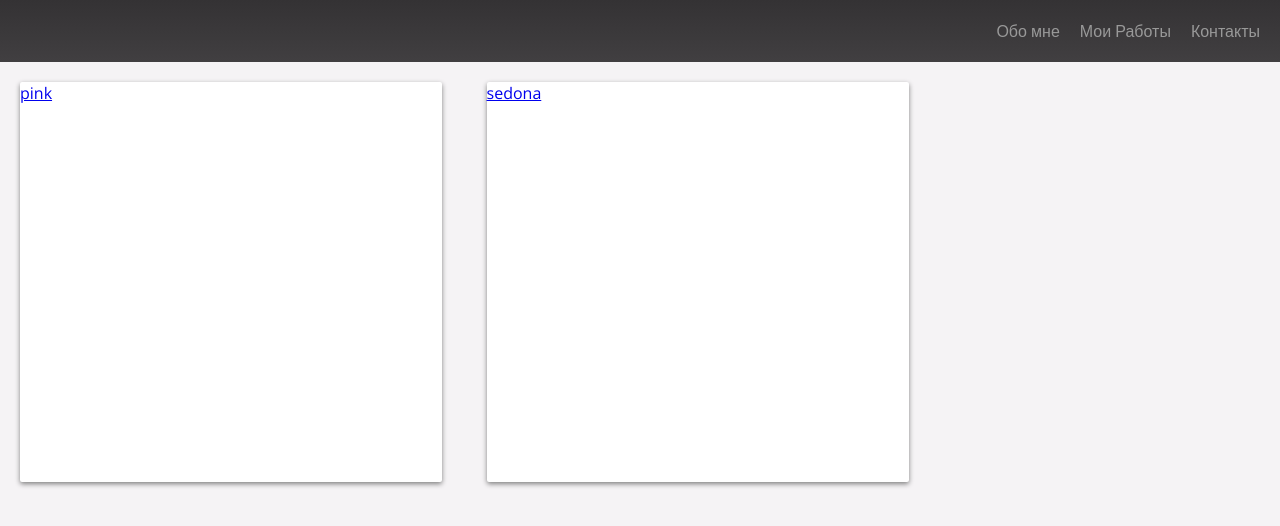
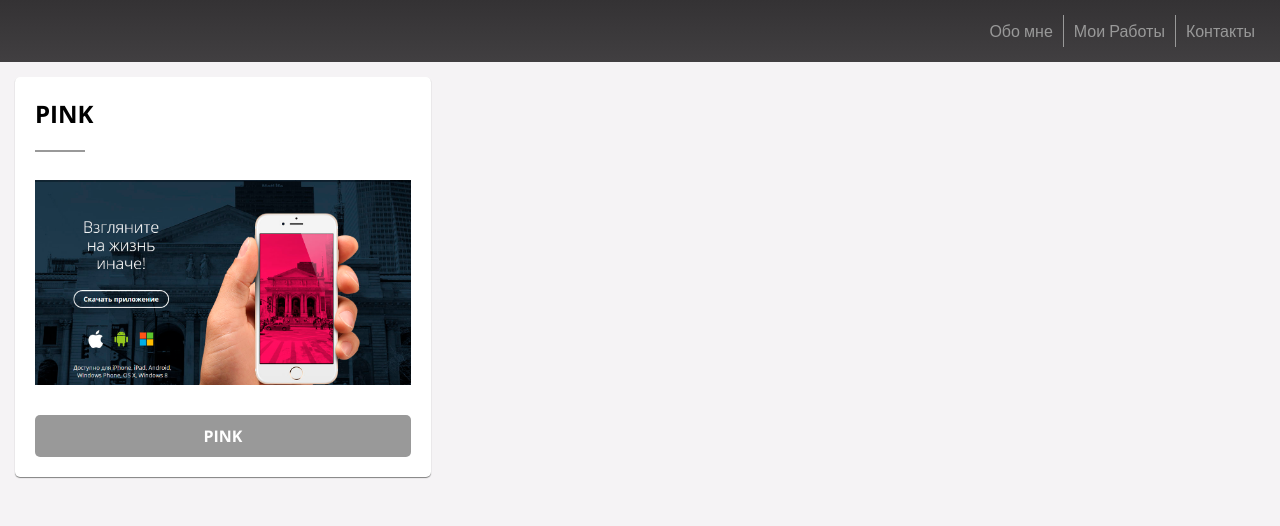
Before and after one commit to notr3d/portfolio, a plain HTML site: page index.html in a window 1280 px wide. Drawn offline with nearby package versions, Linux system fonts and the light colour scheme; files that its build step writes are made by us from their sources.

Commit message:
добавление карточки

```diff
--- a/index.html
+++ b/index.html
@@ -19,10 +19,9 @@
     <main class="page-main">
       <article class="showcase">
         <div class="showcase__item">
+          <h2>pink</h2>
+          <div class="showcase__container"></div>
           <a href="http://notr3d.github.io/79358-pink/">pink</a>
-        </div>
-        <div class="showcase__item">
-          <a href="http://notr3d.github.io/sedona/">sedona</a>
         </div>
       </article>
     </main>
--- a/less/style.less
+++ b/less/style.less
@@ -1,6 +1,7 @@
 @dark-grey:#343234;
 @grey:#999999;
 @light-grey:#f5f3f5;
+@green:#16a316;
 
 html {
   background: @light-grey;
@@ -18,7 +19,7 @@ body {
 .page-nav {
   max-width:1280px;
   margin: 0 auto;
-  padding: 10px;
+  padding: 15px;
   display: -webkit-flex;
   display: -moz-flex;
   display: -ms-flex;
@@ -29,18 +30,68 @@ body {
     color:@grey;
     text-decoration: none;
     display: inline-block;
-    padding: 10px;
+    padding: 5px 10px;
+    &:not(:last-child) {
+      border-right:1px solid @grey;
+    }
   }
 }
 
 .showcase {
+  display: -webkit-flex;
+  display: -moz-flex;
+  display: -ms-flex;
+  display: -o-flex;
+  display: flex;
+  padding: 10px;
   &__item {
-    display: inline-block;
+    margin: 5px;
+    padding: 20px;
+    box-sizing: border-box;
     width: 33%;
     height: 400px;
     background: white;
-    border-radius: 2px;
-    margin: 20px;
-    box-shadow:0px 2px 5px 0px grey;
+    box-shadow:0px 1px 1px 0px grey;
+    display: -webkit-flex;
+    display: -moz-flex;
+    display: -ms-flex;
+    display: -o-flex;
+    display: flex;
+    flex-direction: column;
+    border-radius: 5px;
+    h2 {
+      text-transform: uppercase;
+      margin: 0;
+      padding-bottom: 20px;
+      position: relative;
+      &::before {
+        content: '';
+        display: block;
+        width: 50px;
+        height: 2px;
+        background-color: @grey;
+        position: absolute;
+        top: 100%;
+        left: 0;
+      }
+    }
+    a {
+      margin-top: auto;
+      display: inline-block;
+      color: #fff;
+      text-decoration: none;
+      background-color: @grey;
+      text-align: center;
+      text-transform: uppercase;
+      font-weight: bold;
+      border-radius: 5px;
+      padding: 10px;
+    }
   }
+  &__container {
+    height: 400px;
+    background: @light-grey url("img/Без имени-2.jpg") no-repeat 50% 50%;
+    background-size:cover;
+    margin: 30px 0;
+    }
 }
```
Also changed, not shown: img/bg.png (deleted), img/Без имени-2.jpg (added).
